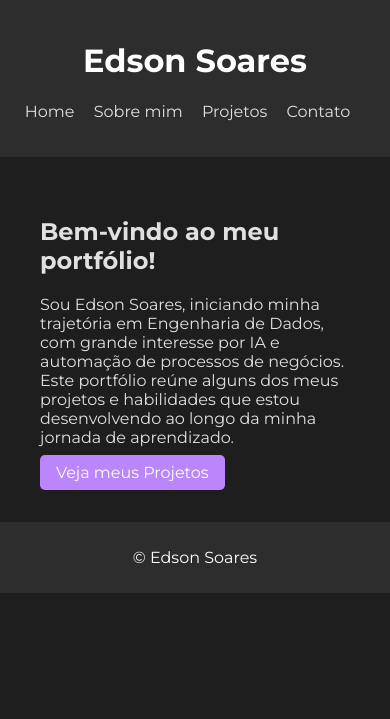
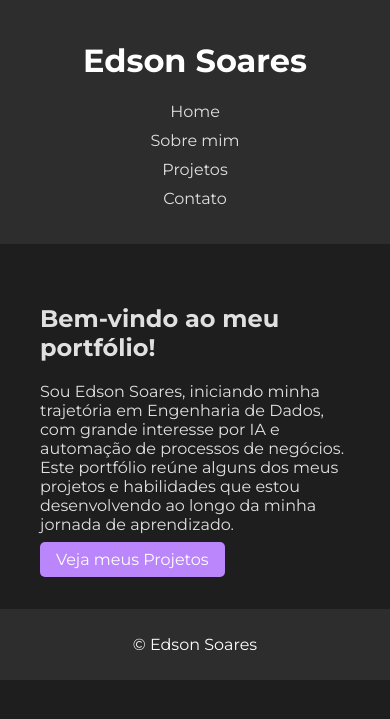
Before and after one commit to edsondearaujo/edsondearaujo.github.io, a Jekyll site: the page built from index.html, in a window 390 px wide. Shown: the top 719 px of the page. Built offline with Jekyll 4.4.1, drawn with Linux system fonts in a browser that asks for light colours.

Commit message:
#3 updating css

```diff
--- a/assets/css/styles.css
+++ b/assets/css/styles.css
@@ -28,8 +28,23 @@ nav ul li a {
     text-decoration: none;
 }
 
+nav ul li a.active {
+    color: #03dac6;
+    font-weight: bold; /* Opcional para dar destaque extra */
+}
+
 nav ul li a:hover {
-    color: #0000EE;
+    color: #bb86fc;
+}
+
+/* Links globais (ex.: na página de contato) */
+a {
+    color: #1a73e8; /* Azul usado para links padrão */
+    text-decoration: none;
+}
+
+a:hover {
+    text-decoration: underline;
 }
 
 main {
@@ -70,6 +85,17 @@ footer {
     font-size: 1.5em;
 }
 
+/* Links de projetos (especificados em .project-info) */
+.project-info a {
+    color: #bb86fc;
+    text-decoration: none;
+    font-weight: bold;
+}
+
+.project-info a:hover {
+    color: #03dac6;
+}
+
 .btn {
     background-color: #bb86fc;
     color: white;
@@ -89,11 +115,12 @@ footer {
         margin-bottom: 20px;
     }
 
-    .navbar ul li {
+    nav ul li {
         display: block;
         margin: 10px 0;
     }
 }
+
 /* Estilo para telas grandes (desktops) */
 .project-content {
     display: flex;
@@ -118,16 +145,6 @@ footer {
 
 .project-info p {
     margin: 0 0 10px;
-}
-
-.project-info a {
-    color: #bb86fc;
-    text-decoration: none;
-    font-weight: bold;
-}
-
-.project-info a:hover {
-    color: #03dac6;
 }
 
 /* Responsividade para telas menores (tablets e smartphones) */
```
